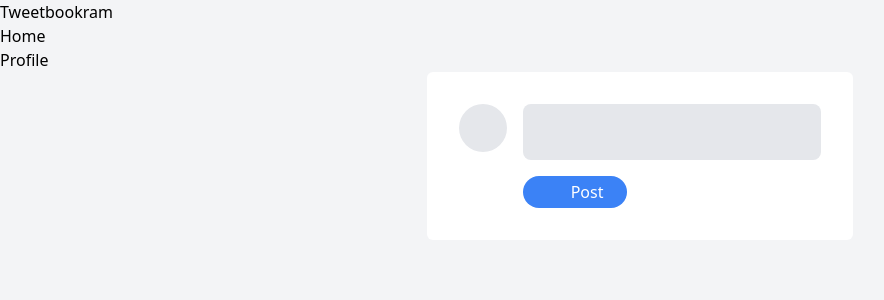
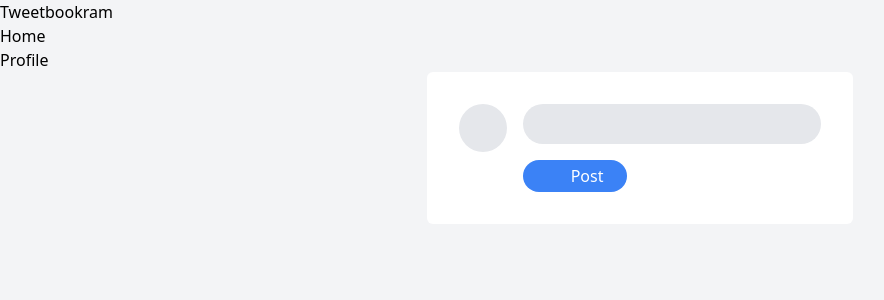
Before and after one commit to aldoBangun/super-huge-social-app, a Vue app: page / in a window 1280 px wide. Shown: the top 300 px of the page, without its empty margins (0-884 px from the left). Built offline with nearby package versions, Linux system fonts and the light colour scheme; some icons are missing.

Commit message:
modify PostAdd textarea mode

```diff
--- a/src/components/posts/PostAdd.vue
+++ b/src/components/posts/PostAdd.vue
@@ -12,7 +12,8 @@
       <form @submit.prevent="addPost" class="flex-1">
          <textarea
             type="text"
-            class="form-control block w-full resize-none bg-gray-200 rounded-lg overflow-hidden p-4 mb-4"
+            class="form-control block w-full resize-none bg-gray-200 overflow-hidden  p-2 mb-4"
+            :class="roundType"
             v-model="postContent"
             :rows="formRows"
             @focus="toggleForm(true)"
@@ -51,6 +52,9 @@ export default {
       },
       formRows() {
          return this.isActiveForm ? 3 : 1
+      },
+      roundType() {
+         return this.isActiveForm ? 'rounded-lg' : 'rounded-full'
       }
    },
    methods: {
```
